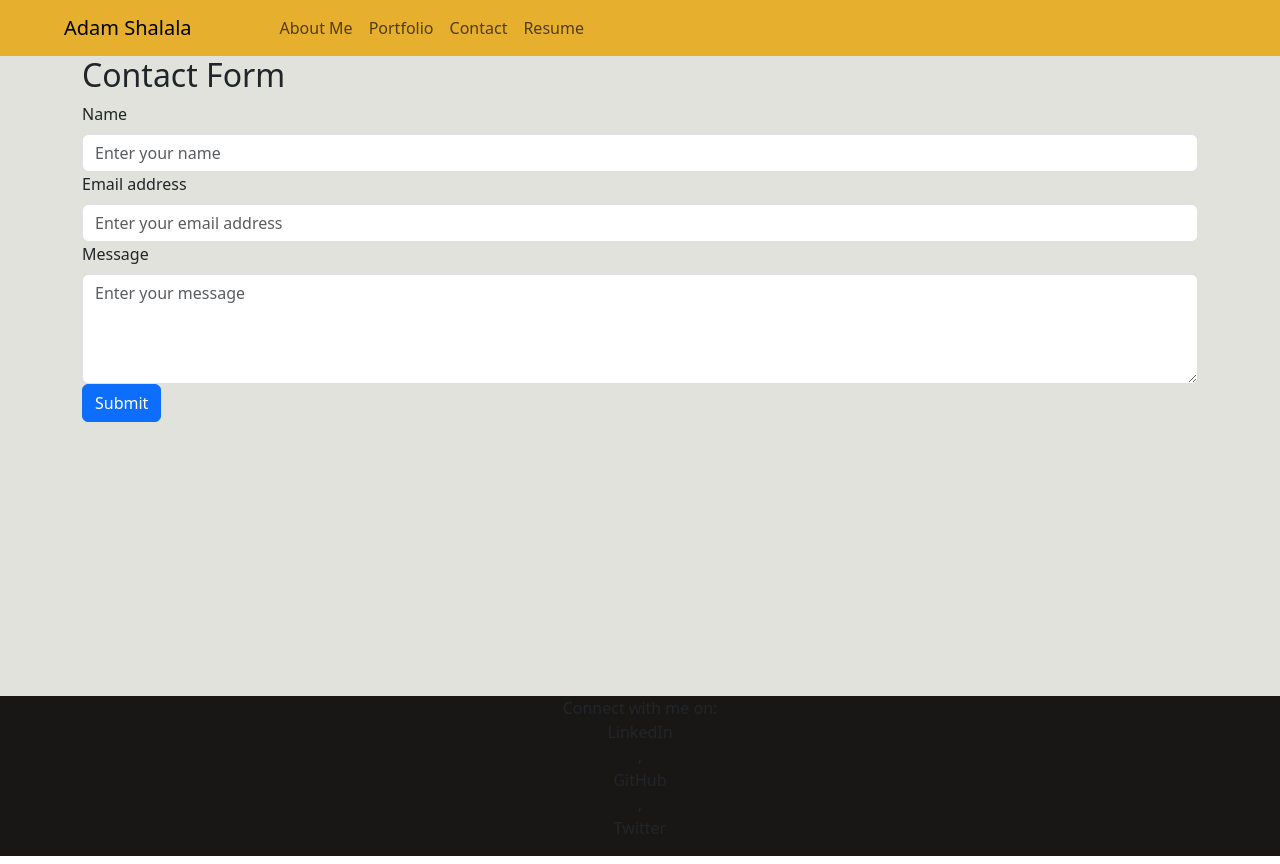
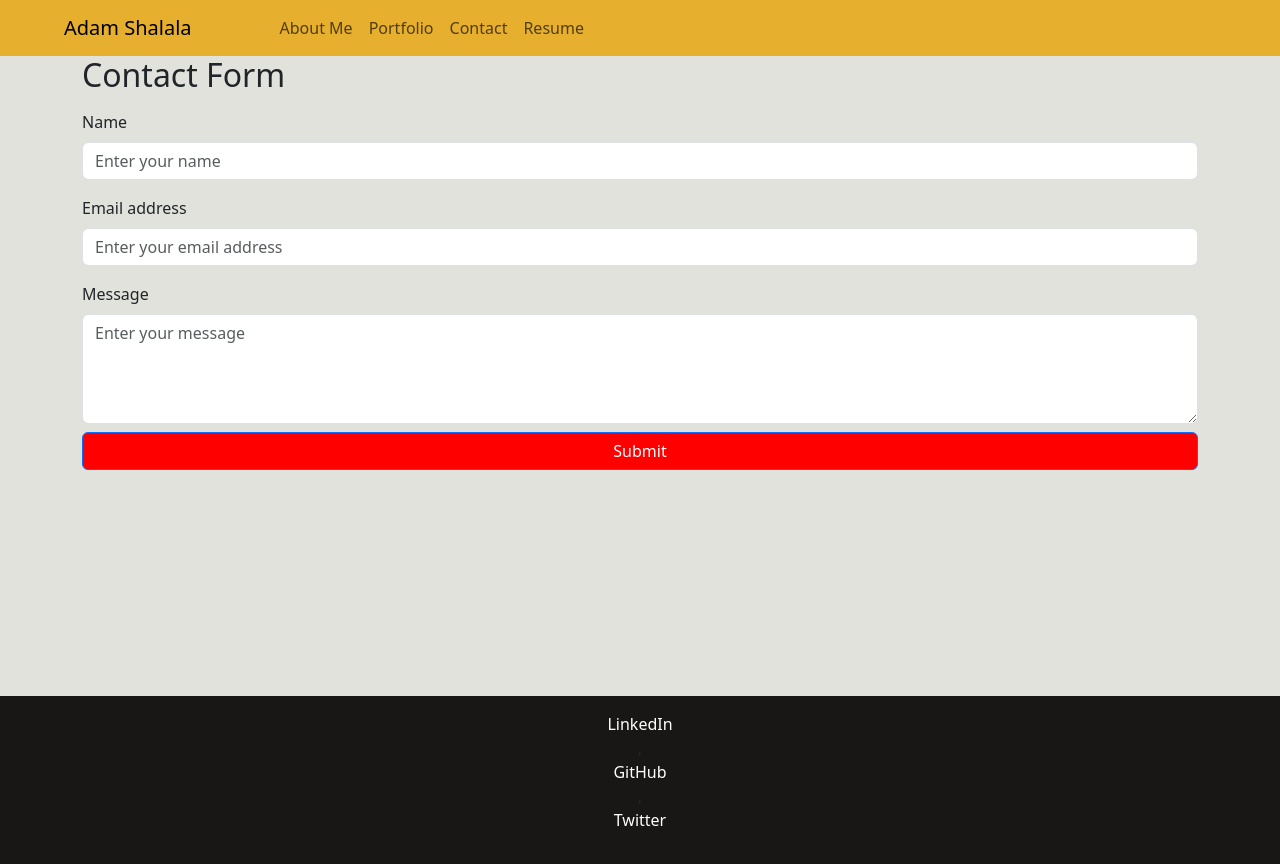
Before and after one commit to supershalala/pure-react-portfolio, a React (Create React App) app: page /contact in a window 1280 px wide. Built offline with nearby package versions, Linux system fonts and the light colour scheme.

Commit message:
added spacing to components

```diff
--- a/src/components/ContactForm.js
+++ b/src/components/ContactForm.js
@@ -32,7 +32,7 @@ const ContactForm = () => {
     <div>
       <h2>Contact Form</h2>
       <Form onSubmit={handleSubmit}>
-        <Form.Group controlId="formName">
+        <Form.Group controlId="formName" className='mt-3 '>
           <Form.Label>Name</Form.Label>
           <Form.Control
             type="text"
@@ -54,7 +54,7 @@ const ContactForm = () => {
           <Form.Control.Feedback type="invalid">{errors.name}</Form.Control.Feedback>
         </Form.Group>
 
-        <Form.Group controlId="formEmail">
+        <Form.Group controlId="formEmail" className='mt-3'>
           <Form.Label>Email address</Form.Label>
           <Form.Control
             type="email"
@@ -81,7 +81,7 @@ const ContactForm = () => {
           <Form.Control.Feedback type="invalid">{errors.email}</Form.Control.Feedback>
         </Form.Group>
 
-        <Form.Group controlId="formMessage">
+        <Form.Group controlId="formMessage" className='mt-3'>
           <Form.Label>Message</Form.Label>
           <Form.Control
             as="textarea"
@@ -104,7 +104,7 @@ const ContactForm = () => {
           <Form.Control.Feedback type="invalid">{errors.message}</Form.Control.Feedback>
         </Form.Group>
 
-        <Button  type="submit " className='custom-button' >
+        <Button  type="submit " style={{color: 'white', backgroundColor: "red"}} className='mt-2 w-100' >
           Submit
         </Button>
       </Form>
--- a/src/components/Footer.js
+++ b/src/components/Footer.js
@@ -1,30 +1,35 @@
-import React from 'react';
-import { Nav } from 'react-bootstrap';
-import 'bootstrap/dist/css/bootstrap.css';
+import React from "react";
+import { Nav } from "react-bootstrap";
+import "bootstrap/dist/css/bootstrap.css";
 
 const CustomFooter = () => {
-return(
-
-    <footer className="footer" style={{ backgroundColor: 'rgb(25, 23, 22)' }}>
+  return (
+    <footer className="footer py-3" style={{ backgroundColor: "rgb(25, 23, 22)" }}>
       <div className="container">
         <div className="row">
           <div className="col text-center">
             <p>
-            Connect with me on:
-
-            <Nav.Link href="https://www.linkedin.com/in/adamshalala/" target='_blank'>LinkedIn</Nav.Link>,
-
-            <Nav.Link href="https://github.com/supershalala" target='_blank'>GitHub</Nav.Link>,
-
-            <Nav.Link href="https://twitter.com/AdamShalala" target='_blank'>Twitter</Nav.Link>
+              <Nav.Link
+                href="https://www.linkedin.com/in/adamshalala/"
+                target="_blank"
+                style={{color: 'white'}}
+              >
+                LinkedIn
+              </Nav.Link>
+              ,
+              <Nav.Link href="https://github.com/supershalala" target="_blank" style={{color: 'white'}}>
+                GitHub
+              </Nav.Link>
+              ,
+              <Nav.Link href="https://twitter.com/AdamShalala" target="_blank" style={{color: 'white'}}>
+                Twitter
+              </Nav.Link>
             </p>
           </div>
         </div>
       </div>
     </footer>
-)
-
-
+  );
 };
 
 export default CustomFooter;
--- a/src/components/Github.js
+++ b/src/components/Github.js
@@ -1,6 +1,8 @@
 import React, { useState, useEffect } from 'react';
 import { Col } from 'react-bootstrap';
+
 import '../index.css';
+import 'bootstrap/dist/css/bootstrap.css';
 
 const Github = ({ username }) => {
   const [repos, setRepos] = useState([]);
@@ -56,7 +58,7 @@ const Github = ({ username }) => {
                 <img src={imageUrls[index]} alt={repo.name} className="github-img" />
               </div>
             )}
-            <a href={repo.html_url} target="_blank" rel="noopener noreferrer" className="text-decoration-none">
+            <a href={repo.html_url} target="_blank" rel="noopener noreferrer" className="text-decoration-none px-3">
               {repo.name}
             </a>
           </Col>
--- a/src/pages/Portfolio.js
+++ b/src/pages/Portfolio.js
@@ -6,9 +6,9 @@ const Portfolio = () => {
   const username = 'supershalala';
 
   return (
-    <div>
+    <div >
 
-      <Github username={username} />
+      <Github username={username}  />
     </div>
   );
 };
```
Lines whose indentation alone changed are shown as unchanged.
